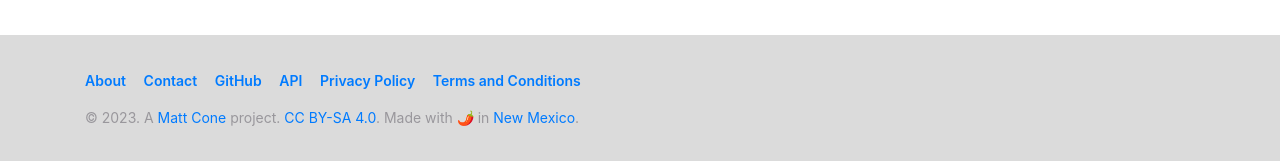
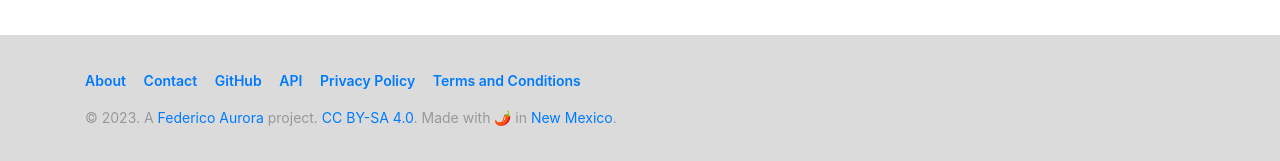
Before and after one commit to federicoaurora/Encode_referenc, a Jekyll site: the page built from index.html, in a window 1280 px wide. Shown: the part 1352-1513 px from the top of the page. Built offline with Jekyll 4.4.1, drawn with Linux system fonts in a browser that asks for light colours; comment, search, counter and statistics services are not loaded; part of the change alters nothing that is shown.

Commit message:
Update _config.yml

```diff
--- a/_config.yml
+++ b/_config.yml
@@ -1,8 +1,8 @@
-title: "Markdown Guide"
-url: https://www.markdownguide.org # site url
+title: "Encode Reference"
+url: https://federicoaurora.github.io/Encode_referenc/ # site url
 baseurl: "" # apply repo name if use it under gh-pages branch
 
-repo: https://github.com/mattcone/markdown-guide
+repo: https://github.com/federicoaurora/Encode_referenc
 comments: false
 
 plugins:
@@ -32,7 +32,7 @@ destination: ./_site
 
 # Author settings
 author:
-  name     : "Matt Cone"
+  name     : "Federico Aurora"
 
 # social settings
 og_locale: "en_US"
```
